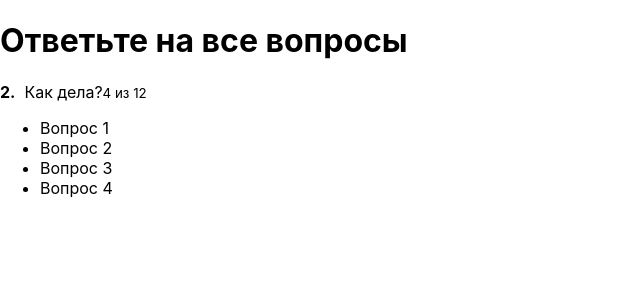
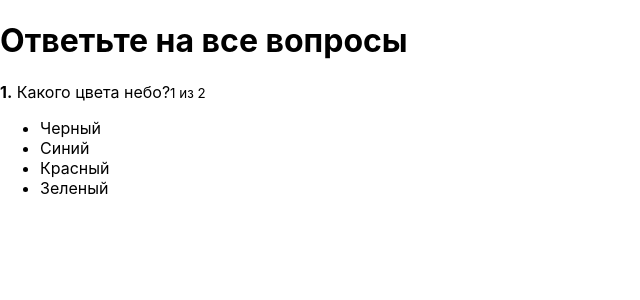
Before and after one commit to ibokalo96/React-quiz, a React app: page / in a window 1280 px wide. Shown: the top 300 px of the page, without its empty margins (0-640 px from the left). Built offline with nearby package versions, Linux system fonts and the light colour scheme.

Commit message:
second question done

```diff
--- a/src/components/ActiveQuiz/ActiveQuiz.js
+++ b/src/components/ActiveQuiz/ActiveQuiz.js
@@ -6,15 +6,16 @@
     <div className={classes.ActiveQuiz}>
         <p className={classes.Question}>
             <span>
-                <strong>2.</strong>&nbsp;
-                 Как дела?
+                <strong>{props.answerNumber}.</strong>&nbsp;
+                 {props.question}
             </span>
 
-            <small>4 из 12</small>
+            <small>{props.answerNumber} из  {props.quizLength} </small>
         </p>
 
         <AnswerList
         answers={props.answers}
+        onAnswerClick={props.onAnswerClick}
         />
     </div>
 )
--- a/src/components/ActiveQuiz/AnswersList/AnswerItem/AnswerItem.js
+++ b/src/components/ActiveQuiz/AnswersList/AnswerItem/AnswerItem.js
@@ -2,9 +2,11 @@
 import classes from './AnswerItem.css'
 
 const AnswerItem = props => {
+    console.log(props)
     return (
         <li
          className={classes.AnswerItem}
+         onClick={() => props.onAnswerClick(props.answer.id)}
         >
             { props.answer.text}
         </li>
--- a/src/components/ActiveQuiz/AnswersList/AnswersList.js
+++ b/src/components/ActiveQuiz/AnswersList/AnswersList.js
@@ -9,6 +9,7 @@
             <AnswerItem
                 key={index}
                 answer={answer}
+                onAnswerClick={props.onAnswerClick}
             />
            )
        })}
--- a/src/containers/Quiz/Quiz.js
+++ b/src/containers/Quiz/Quiz.js
@@ -4,17 +4,40 @@
 
 class Quiz extends Component {
     state = {
+        activeQuestion: 0,
         quiz: [
             {
+                question: 'Какого цвета небо?',
+                rightAnwerId: 2,
+                id: 1,
                 answers: [
-                    {text: 'Вопрос 1'},
-                    {text: 'Вопрос 2'},
-                    {text: 'Вопрос 3'},
-                    {text: 'Вопрос 4'}
+                    {text: 'Черный', id:1},
+                    {text: 'Синий', id:2},
+                    {text: 'Красный', id:3},
+                    {text: 'Зеленый', id:4}
+                ]
+            },
+            {
+                question: 'В каком году основали Сантк-Петербург',
+                rightAnwerId: 3,
+                id: 2,
+                answers: [
+                    {text: '1700', id:1},
+                    {text: '1702', id:2},
+                    {text: '1703', id:3},
+                    {text: '1803', id:4}
                 ]
             }
         ]
     }
+
+    onAnswerClickHandler = answerId => {
+
+        this.setState({
+            activeQuestion: this.state.activeQuestion +1
+        })
+    }
+
 
     render() {
         return (
@@ -23,7 +46,11 @@
                 <h1>Ответьте на все вопросы</h1>
 
                     <ActiveQuiz
-                        answers={this.state.quiz[0].answers}
+                        answers={this.state.quiz[this.state.activeQuestion].answers}
+                        question={this.state.quiz[this.state.activeQuestion].question}
+                        onAnswerClick={this.onAnswerClickHandler}
+                        quizLength={this.state.quiz.length}
+                        answerNumber={this.state.activeQuestion + 1}
                     />
                 </div>
             </div>
```
Also changed, not shown: 1 other file (tests, documents, lock files or other folders).
